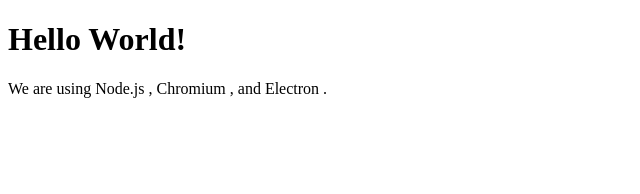
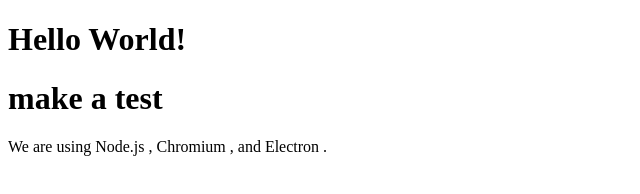
Before and after one commit to xiangqingyi/electron-update-demo, an Electron app: page index.html in a window 800 px wide. Shown: the whole page, without its empty margins (0-640 px from the left). Drawn offline with Linux system fonts and the light colour scheme.

Commit message:
[UPDATE] 2

```diff
--- a/index.html
+++ b/index.html
@@ -6,6 +6,7 @@
   </head>
   <body>
     <h1>Hello World!</h1>
+    <h1>make a test</h1>
     We are using Node.js <span id="node-version"></span>,
     Chromium <span id="chrome-version"></span>,
     and Electron <span id="electron-version"></span>.
--- a/package.json
+++ b/package.json
@@ -1,6 +1,6 @@
 {
   "name": "electron-quick-start",
-  "version": "1.0.0",
+  "version": "2.0.0",
   "description": "A minimal Electron application",
   "main": "main.js",
   "build": {
@@ -10,7 +10,8 @@
       "icon": "icon.icns"
     },
     "win": {
-      "target": ["nsis", "zip"]
+      "target": ["nsis", "zip"],
+      "icon": "windowicon.ico"
     },
     "directories": {
       "output": "out"
```
Also changed, not shown: 1 other file.
